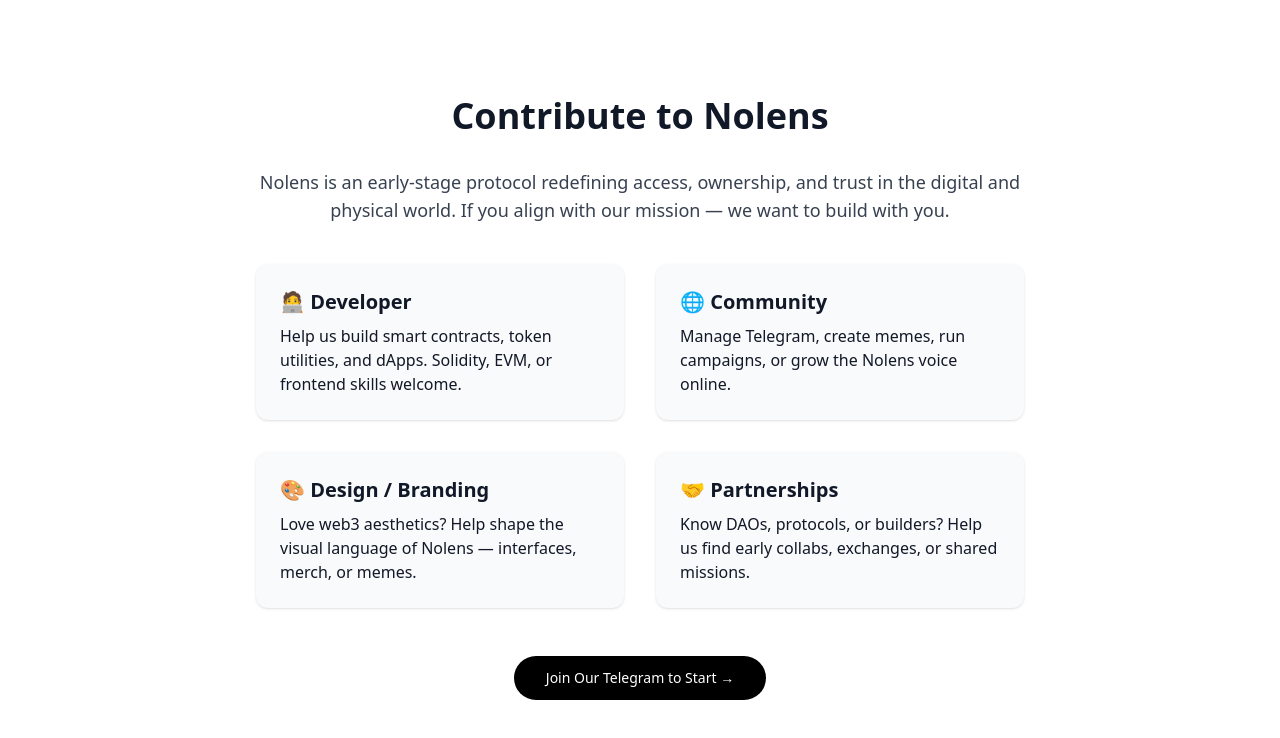
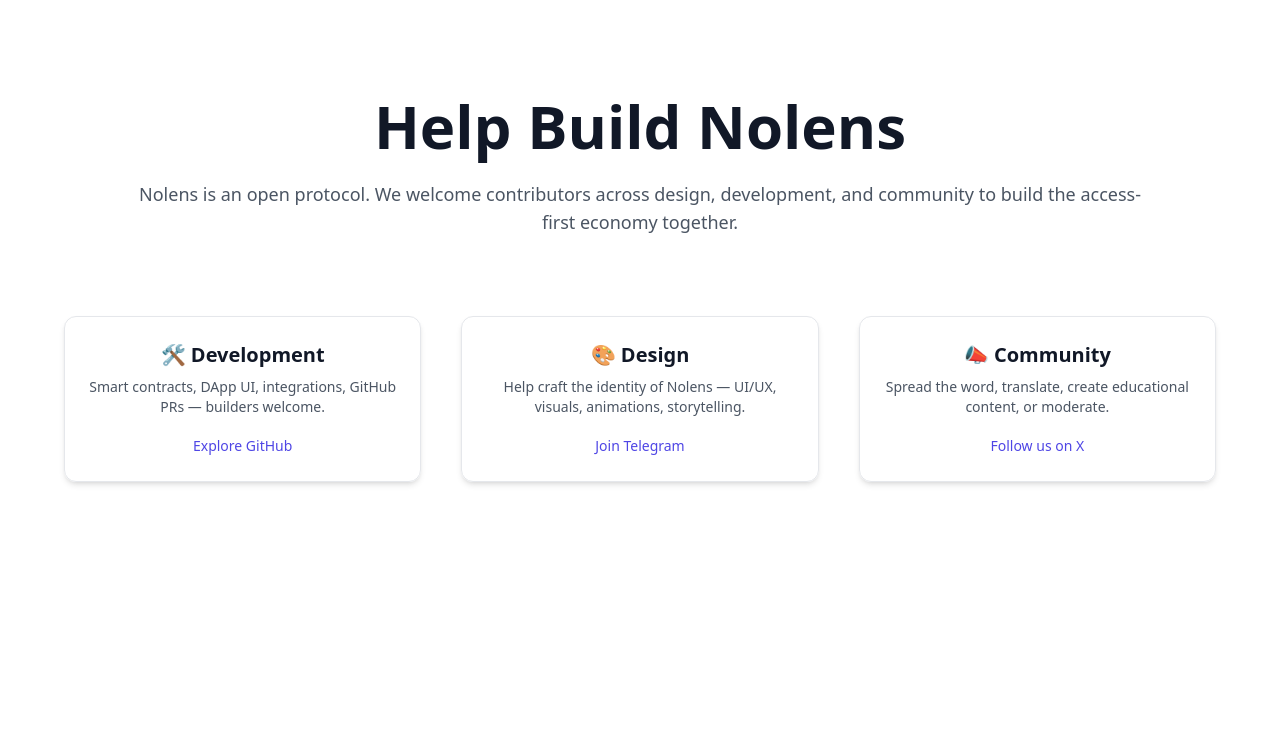
Before and after one commit to nolensprotocol/nolens, a Next.js app: page /contribute in a window 1280 px wide. Shown: the top 738 px of the page. Built offline with nearby package versions, Linux system fonts and the light colour scheme.

Commit message:
Update contribute.js

```diff
--- a/pages/contribute.js
+++ b/pages/contribute.js
@@ -1,4 +1,3 @@
-// pages/contribute.js
 import Head from 'next/head'
 
 export default function Contribute() {
@@ -6,43 +5,40 @@ export default function Contribute() {
     <>
       <Head>
         <title>Contribute to Nolens</title>
-        <meta name="description" content="Join Nolens as an early contributor. Help build the protocol for the shared access economy." />
+        <meta name="description" content="Join Nolens and help build the future of access-first economies." />
       </Head>
 
-      <section className="min-h-screen py-24 px-6 bg-white text-gray-900">
-        <div className="max-w-3xl mx-auto">
-          <h1 className="text-4xl font-bold mb-8 text-center">Contribute to Nolens</h1>
+      <main className="min-h-screen bg-white text-gray-900 py-24 px-6">
+        <div className="max-w-5xl mx-auto text-center mb-20">
+          <h1 className="text-5xl md:text-6xl font-extrabold mb-6">Help Build Nolens</h1>
+          <p className="text-lg text-gray-600">
+            Nolens is an open protocol. We welcome contributors across design, development, and community to build the access-first economy together.
+          </p>
+        </div>
 
-          <p className="mb-6 text-lg text-gray-700 text-center">
-            Nolens is an early-stage protocol redefining access, ownership, and trust in the digital and physical world. If you align with our mission — we want to build with you.
-          </p>
-
-          <div className="grid grid-cols-1 md:grid-cols-2 gap-8 mt-10">
-            <div className="bg-gray-50 p-6 rounded-xl shadow hover:shadow-md transition">
-              <h2 className="text-xl font-semibold mb-2">🧑‍💻 Developer</h2>
-              <p>Help us build smart contracts, token utilities, and dApps. Solidity, EVM, or frontend skills welcome.</p>
-            </div>
-            <div className="bg-gray-50 p-6 rounded-xl shadow hover:shadow-md transition">
-              <h2 className="text-xl font-semibold mb-2">🌐 Community</h2>
-              <p>Manage Telegram, create memes, run campaigns, or grow the Nolens voice online.</p>
-            </div>
-            <div className="bg-gray-50 p-6 rounded-xl shadow hover:shadow-md transition">
-              <h2 className="text-xl font-semibold mb-2">🎨 Design / Branding</h2>
-              <p>Love web3 aesthetics? Help shape the visual language of Nolens — interfaces, merch, or memes.</p>
-            </div>
-            <div className="bg-gray-50 p-6 rounded-xl shadow hover:shadow-md transition">
-              <h2 className="text-xl font-semibold mb-2">🤝 Partnerships</h2>
-              <p>Know DAOs, protocols, or builders? Help us find early collabs, exchanges, or shared missions.</p>
-            </div>
+        <div className="max-w-6xl mx-auto grid md:grid-cols-3 gap-10">
+          {/* Dev */}
+          <div className="border rounded-xl p-6 shadow-md hover:shadow-xl transition-all text-center">
+            <h3 className="text-xl font-semibold mb-2">🛠️ Development</h3>
+            <p className="text-sm text-gray-600 mb-4">Smart contracts, DApp UI, integrations, GitHub PRs — builders welcome.</p>
+            <a href="https://github.com/nolensprotocol" target="_blank" className="text-indigo-600 hover:underline font-medium text-sm">Explore GitHub</a>
           </div>
 
-          <div className="mt-12 text-center">
-            <a href="https://t.me/nolensprotocol" className="inline-block bg-black text-white px-8 py-3 rounded-full text-sm font-medium hover:bg-gray-800 transition">
-              Join Our Telegram to Start →
-            </a>
+          {/* Design */}
+          <div className="border rounded-xl p-6 shadow-md hover:shadow-xl transition-all text-center">
+            <h3 className="text-xl font-semibold mb-2">🎨 Design</h3>
+            <p className="text-sm text-gray-600 mb-4">Help craft the identity of Nolens — UI/UX, visuals, animations, storytelling.</p>
+            <a href="https://t.me/nolensprotocol" target="_blank" className="text-indigo-600 hover:underline font-medium text-sm">Join Telegram</a>
+          </div>
+
+          {/* Community */}
+          <div className="border rounded-xl p-6 shadow-md hover:shadow-xl transition-all text-center">
+            <h3 className="text-xl font-semibold mb-2">📣 Community</h3>
+            <p className="text-sm text-gray-600 mb-4">Spread the word, translate, create educational content, or moderate.</p>
+            <a href="https://x.com/nolensprotocol" target="_blank" className="text-indigo-600 hover:underline font-medium text-sm">Follow us on X</a>
           </div>
         </div>
-      </section>
+      </main>
     </>
   )
 }
```
